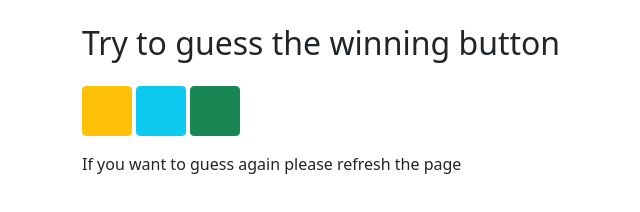
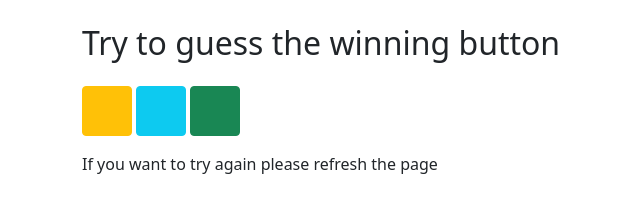
Before and after one commit to AleUngur/guess-the-button, a plain HTML site: page index.html in a window 1280 px wide. Shown: the full height of the page, 0-640 px from the left. Drawn offline with nearby package versions, Linux system fonts and the light colour scheme.

Commit message:
update index.html

```diff
--- a/index.html
+++ b/index.html
@@ -37,7 +37,7 @@
         class="btn btn-success my-3 ml-1"
         style="width: 50px; height: 50px"
       ></button>
-      <p>If you want to guess again please refresh the page</p>
+      <p>If you want to try again please refresh the page</p>
     </div>
 
     <script src="script.js"></script>
```
